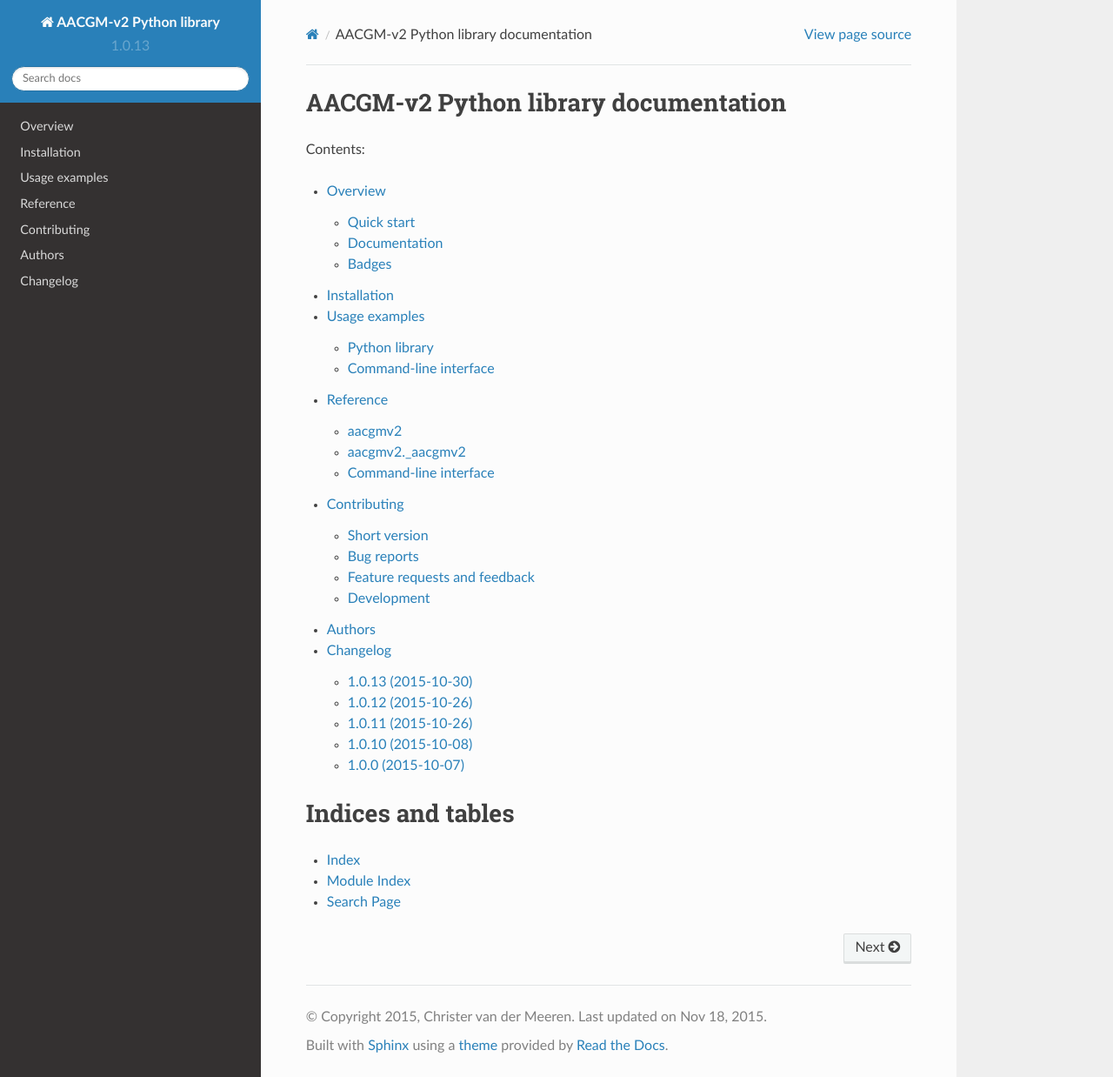
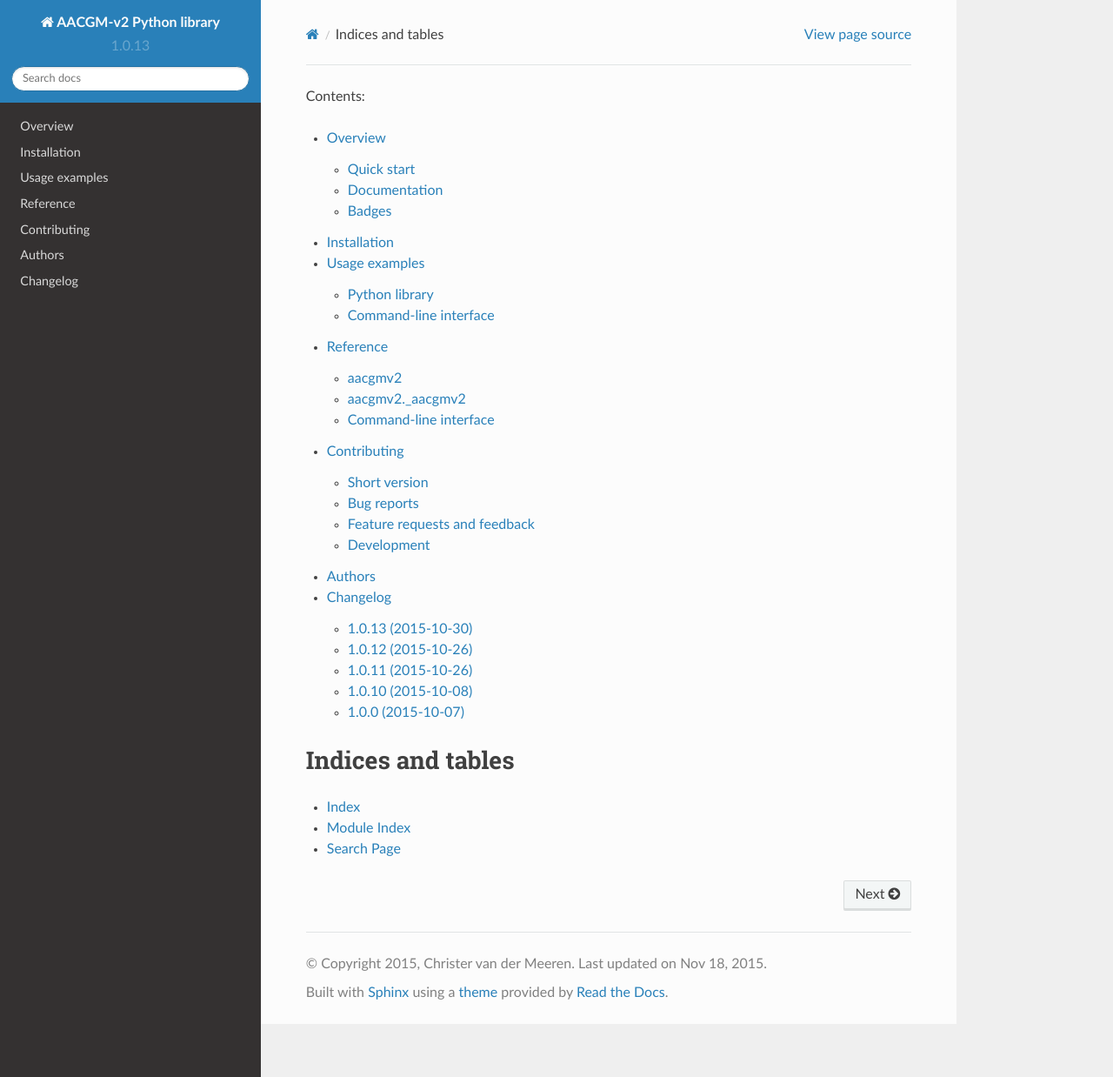
Before and after one commit to aburrell/aacgmv2, a Sphinx documentation site: the page built from docs/index.rst, in a window 1280 px wide and 1238 px high. Shown: the whole window at 87% size. Built offline with Sphinx 7.4.7 and the Read the Docs theme 2.0.0, drawn with Linux system fonts in a browser that asks for light colours.

Commit message:
remove title from doc index

```diff
--- a/docs/index.rst
+++ b/docs/index.rst
@@ -1,6 +1,3 @@
-AACGM-v2 Python library documentation
-=====================================
-
 Contents:
 
 .. toctree::
```
